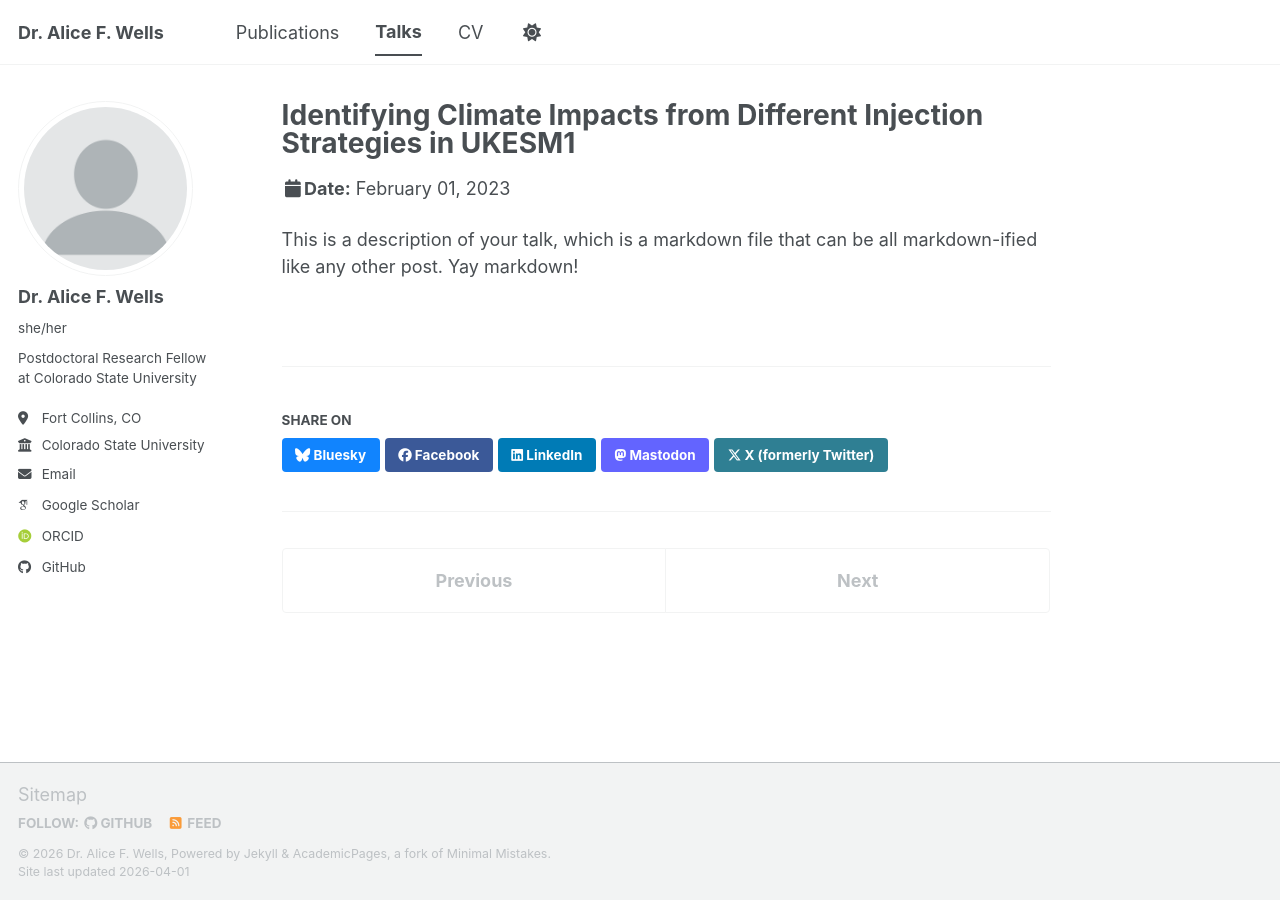
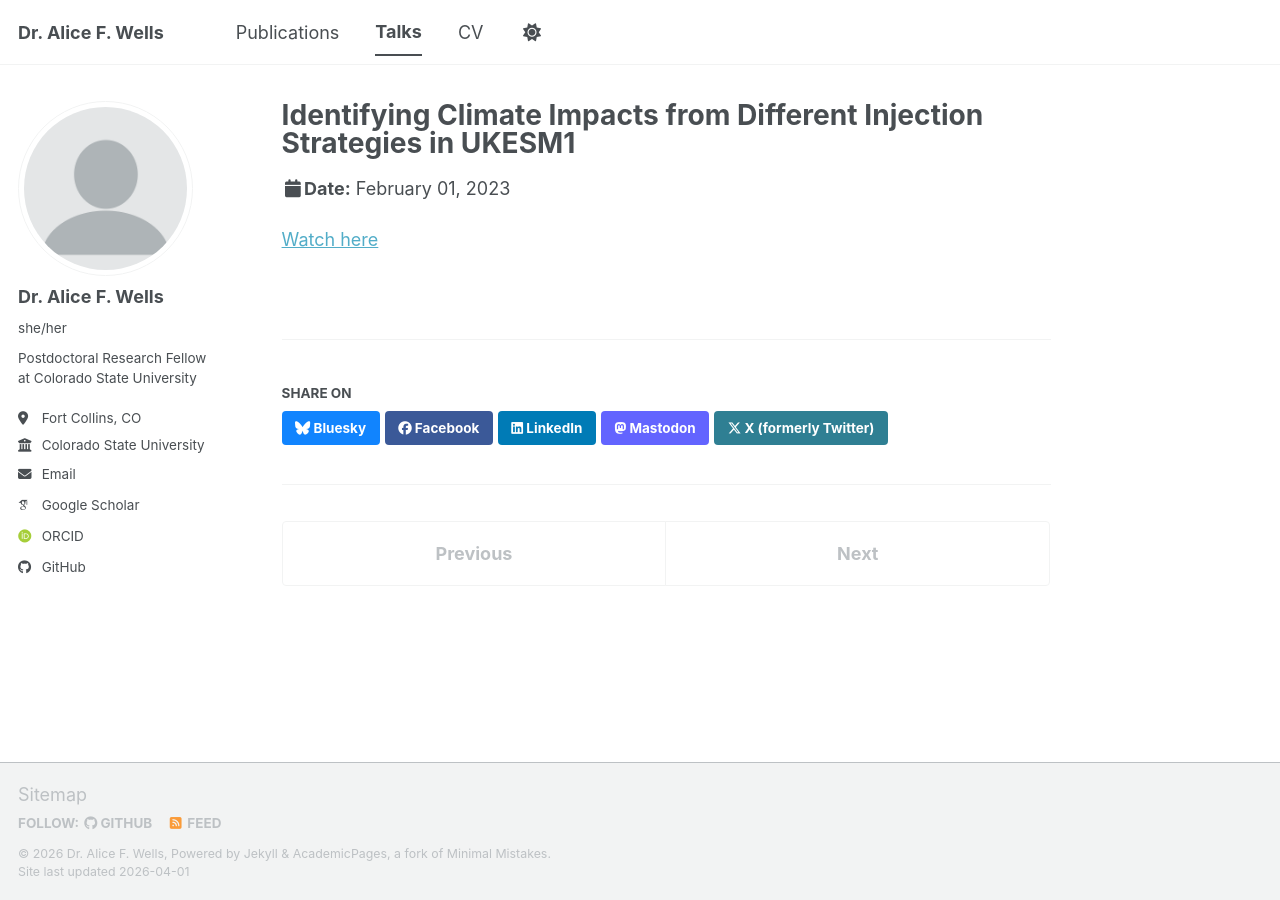
Before and after one commit to awells96/awells96.github.io, a Jekyll site: the page built from _talks/2012-03-01-talk-1.md, in a window 1280 px wide. Built offline with Jekyll 4.4.1, drawn with Linux system fonts in a browser that asks for light colours; some web fonts are replaced; a script bundle is joined from its source files by our own code; library files that are not in the unit come from our copies.

Commit message:
Update 2012-03-01-talk-1.md

```diff
--- a/_talks/2012-03-01-talk-1.md
+++ b/_talks/2012-03-01-talk-1.md
@@ -8,4 +8,4 @@ date: 2023-02-01
 location: "Virtual"
 ---
 
-This is a description of your talk, which is a markdown file that can be all markdown-ified like any other post. Yay markdown!
+[Watch here](https://www.youtube.com/watch?v=ccNIQ-CAF3E)
```
